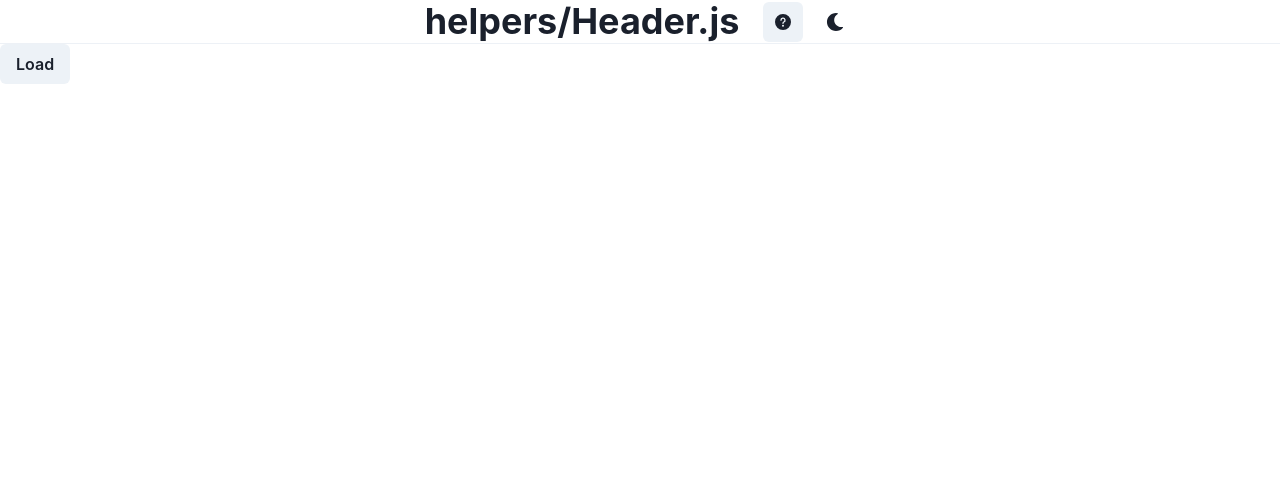
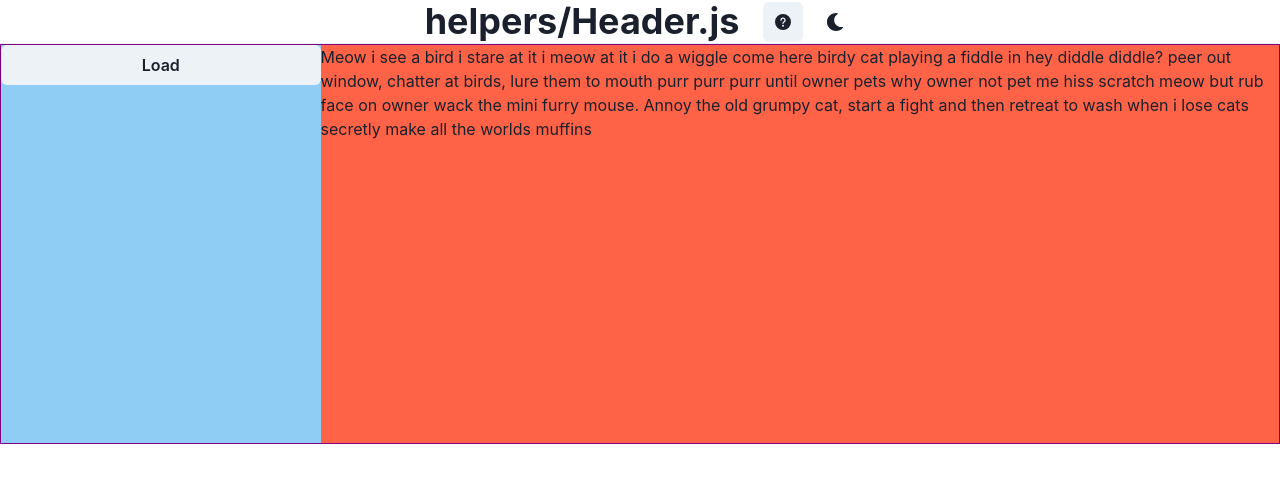
Before and after one commit to mulefish/react_doc_viewer, a React (Create React App) app: page / in a window 1280 px wide. Shown: the top 482 px of the page. Built offline with nearby package versions, Linux system fonts and the light colour scheme.

Commit message:
Working on scrolling containers.

```diff
--- a/src/App.js
+++ b/src/App.js
@@ -2,8 +2,11 @@ import {
   ChakraProvider,
   theme,
   Flex,
-  Heading,
-  Divider
+  Box,
+  Divider,
+  Text,
+  GridItem,
+  Grid
 } from '@chakra-ui/react'
 // import { ColorModeSwitchButton } from './helpers/ColorModeSwitchButton.js'
 import { Header } from './helpers/Header.js'
@@ -14,7 +17,34 @@ export default function App() {
     <ChakraProvider theme={theme}>
       <Header />
       <Divider />
-      <DocumentList />
+
+      <Flex
+        direction={["column", "row"]}
+        border="1px solid purple"
+        height="50vh"
+        overflow="hidden"
+      >
+        <Flex
+          overflow="hidden"
+          direction={["row", "column"]}
+          bg="blue.200"
+          width={["100%", "25%"]}
+          height={["25%", "100%"]}
+        >
+          <DocumentList />
+
+        </Flex>
+        <Box bg="tomato" flex="1" overflow="auto">
+          Meow i see a bird i stare at it i meow at it i do a wiggle come here
+          birdy cat playing a fiddle in hey diddle diddle? peer out window,
+          chatter at birds, lure them to mouth purr purr purr until owner pets
+          why owner not pet me hiss scratch meow but rub face on owner wack the
+          mini furry mouse. Annoy the old grumpy cat, start a fight and then
+          retreat to wash when i lose cats secretly make all the worlds muffins
+        </Box>
+      </Flex>
+
+
     </ChakraProvider>
   )
 }
--- a/src/helpers/Header.js
+++ b/src/helpers/Header.js
@@ -7,7 +7,7 @@ import About from './About.js'
 
 export function Header() {
     return (
-        <Flex justify="center" align="center">
+        <Flex justify="center" align="center" h='10%'>
             <Heading>helpers/Header.js</Heading>
             <About />
             <ColorModeSwitchButton mt={0} ml={3} p={0} />
```
